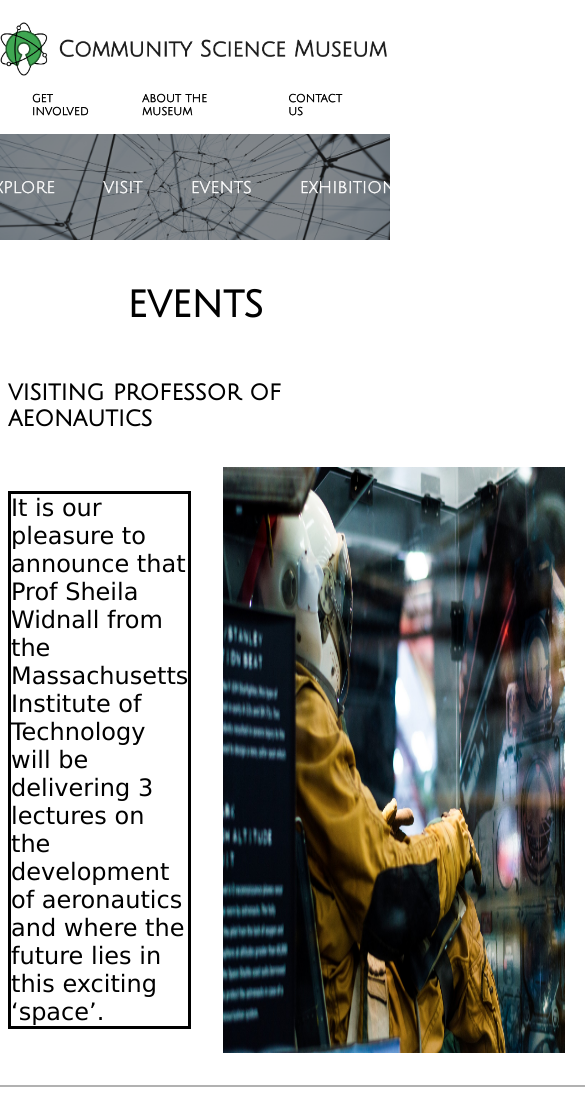
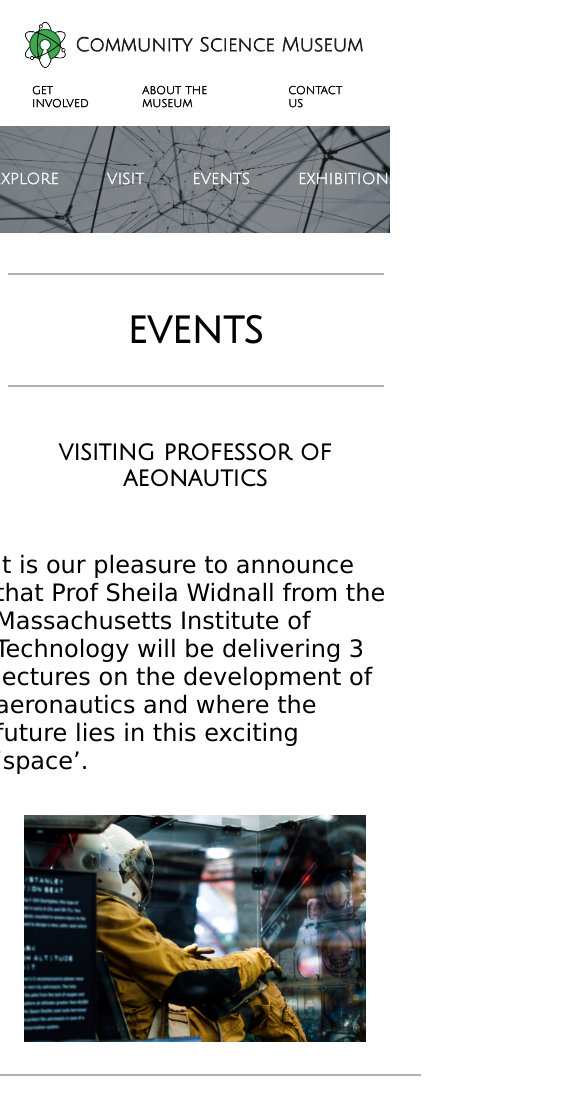
Before and after one commit to JMaager/CA_Semester_Project_1_Museum, a plain HTML site: page events.html in a window 390 px wide. Shown: the top 1100 px of the page, 585 px wide, since content can reach past the window. Drawn offline with Linux system fonts and the light colour scheme; a web font is replaced by a local one.

Commit message:
updates on styles

```diff
--- a/css/styles.css
+++ b/css/styles.css
@@ -12,6 +12,7 @@
 body {
   font-family: "Joan", Verdana, Geneva, Tahoma, sans-serif;
   margin: 0;
+  background-color: rgb(255, 255, 255);
 }
 main {
   margin: 8px;
@@ -27,6 +28,7 @@ h2,
 }
 h1 {
   font-size: 64px;
+  text-align: center;
 }
 a,
 li {
@@ -38,13 +40,6 @@ li {
 /*Break lines*/
 .line-short {
   width: 900px;
-  border: 1px solid #b1b1b1;
-  margin-top: 2rem;
-  margin-bottom: 2rem;
-  align-self: center;
-}
-.line-long {
-  width: 1200px;
   border: 1px solid #b1b1b1;
   margin-top: 2rem;
   margin-bottom: 2rem;
@@ -184,17 +179,16 @@ footer a:hover {
 .content-block-content {
   display: flex;
   flex-direction: row;
-  justify-content: space-evenly;
-  gap: 2rem;
+  justify-content: center;
+  gap: 5rem;
 }
 .content-block-title {
   display: flex;
   justify-content: center;
+  text-align: center;
 }
 .content-block p {
   width: 400px;
-
-  border: 3px solid black;
   height: 100%;
   font-size: 24px;
 }
@@ -236,6 +230,27 @@ footer a:hover {
   .footer-container-left img {
     width: 300px;
   }
+  .content-block-content {
+    display: flex;
+    flex-direction: column;
+    justify-content: center;
+    align-items: center;
+    gap: 1rem;
+  }
+  .line-short {
+    width: 450px;
+    border: 1px solid #b1b1b1;
+    margin-top: 2rem;
+    margin-bottom: 2rem;
+    align-self: center;
+  }
+  .line-long {
+    width: 100%;
+    border: 1px solid #b1b1b1;
+    margin-top: 2rem;
+    margin-bottom: 2rem;
+    align-self: center;
+  }
 }
 @media (max-width: 600px) {
   .nav-lower-container li {
@@ -244,4 +259,12 @@ footer a:hover {
   .nav-upper-container li {
     font-size: 12px;
   }
+  .nav-logo img {
+    width: 350px;
+  }
+  .nav-lower-container li {
+    font-size: 17px;
+    padding-right: 1rem;
+    padding-left: 1rem;
+  }
 }
--- a/events.html
+++ b/events.html
@@ -45,7 +45,9 @@
     <main>
       <div class="content">
         <section class="text">
+          <div class="line-long"></div>
           <h1>events</h1>
+          <div class="line-long"></div>
         </section>
         <div class="content-block">
           <div class="content-block-title">
```
Also changed, not shown: about.html (+2 -0 lines), contact.html (+2 -0 lines), exhibitions.html (+7 -5 lines), explore.html (+5 -3 lines), involved.html (+2 -0 lines), visit.html (+3 -1 lines), young_stars_club.html (+1 -1 lines).
